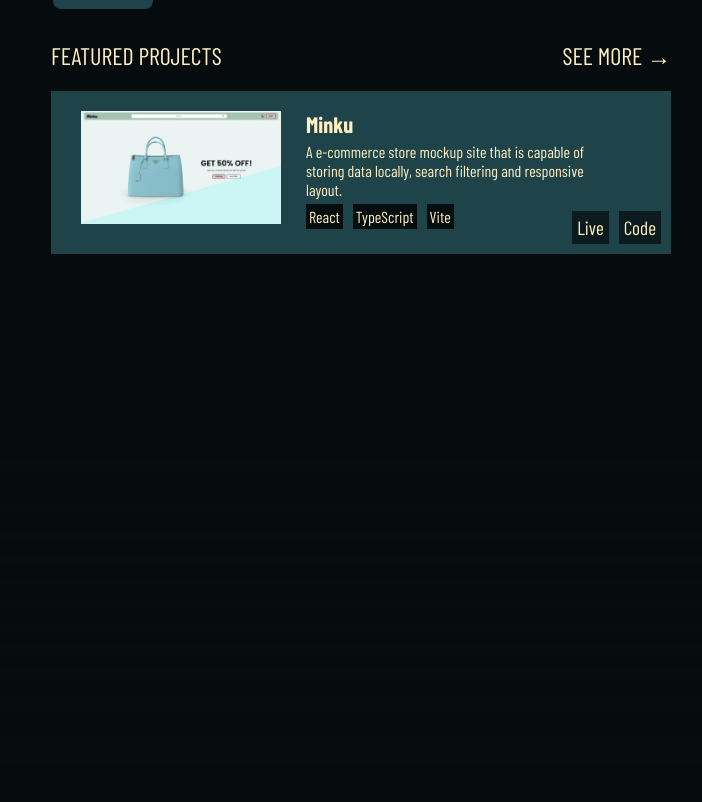
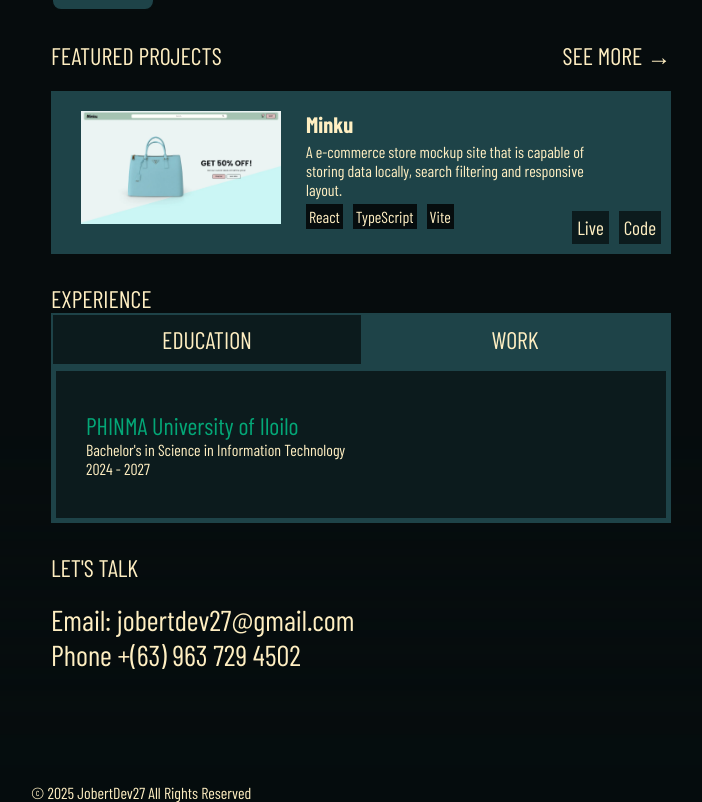
Before and after one commit to JobertDev27/portfolio, a React (Vite) app: page / in a window 1280 px wide. Shown: the part 444-1246 px from the top of the page, without its empty margins (279-981 px from the left). Before the commit the page ends 800 px from the top, so only its background shows below. Built offline with nearby package versions, Linux system fonts and the light colour scheme; a web font is replaced by a local one.

Commit message:
feat: adds experience to the main page

```diff
--- a/src/App.tsx
+++ b/src/App.tsx
@@ -18,6 +18,8 @@ import {
   Email,
 } from "./components/Svg";
 import { useRef } from "react";
+import ExperienceContainer from "./components/ExperienceContainer";
+import { experience } from "./components/data/experience";
 
 export default function App() {
   const mainRef = useRef<HTMLElement>(null);
@@ -115,7 +117,19 @@ export default function App() {
             })}
           </div>
         </section>
+        <section aria-label="Experience">
+          <h2>EXPERIENCE</h2>
+          <ExperienceContainer {...experience} />
+        </section>
+        <section aria-label="Contacts">
+          <h2>LET'S TALK</h2>
+          <div className="contact-container">
+            <h2>Email: jobertdev27@gmail.com</h2>
+            <h2>Phone +(63) 963 729 4502</h2>
+          </div>
+        </section>
       </main>
+      <footer>&copy; 2025 JobertDev27 All Rights Reserved</footer>
     </>
   );
 }
```
